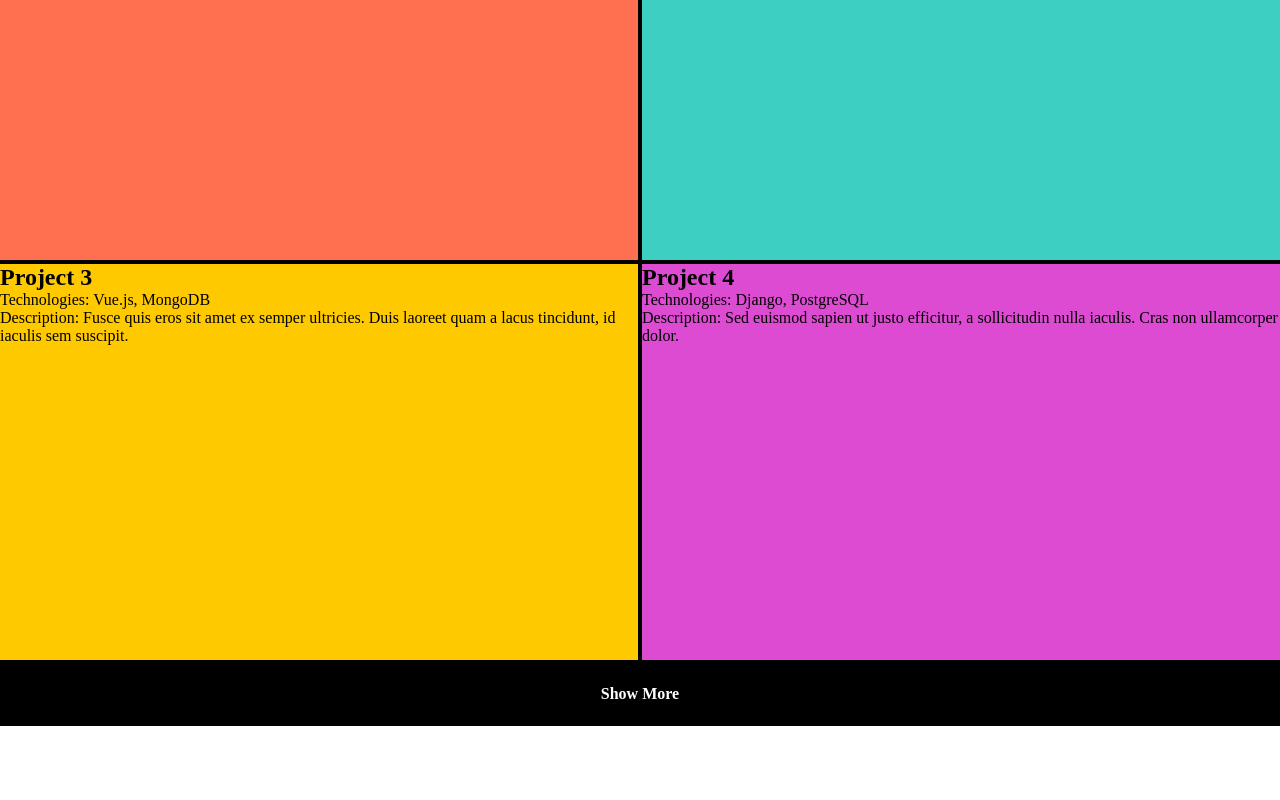
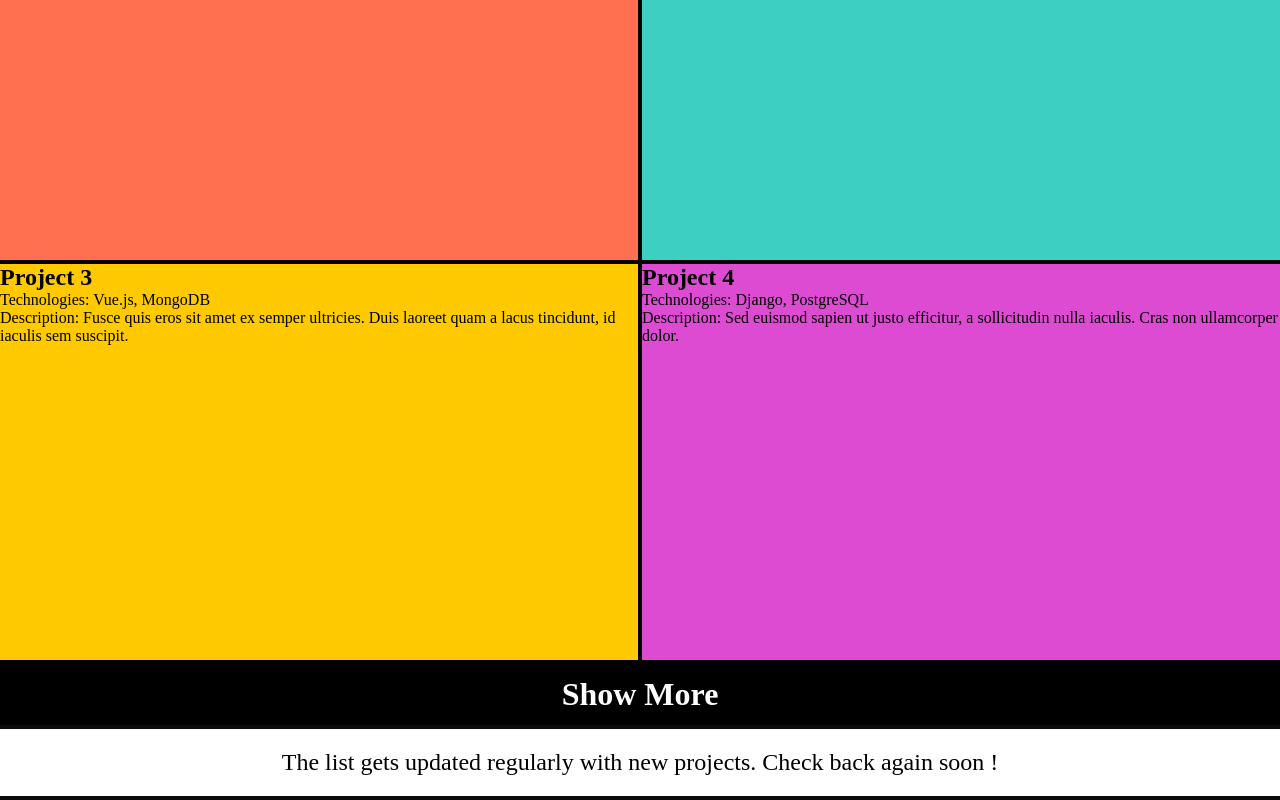
Before and after one commit to jayanth920/jayanth920.github.io, a React (Create React App) app: page / in a window 1280 px wide. Shown: the part 1104-1904 px from the top of the page. Before the commit the page ends 1830 px from the top, so only its background shows below. Built offline with nearby package versions, Linux system fonts and the light colour scheme; the HTML template or start-up script is replaced by a standard one.

Commit message:
fixed mouse pointer on button, made small screen compat

```diff
--- a/src/App.css
+++ b/src/App.css
@@ -1,3 +1,6 @@
+html{
+    cursor: url(./assets/cursors/windows95-cursor.png),auto;
+}
 body::-webkit-scrollbar {
     width: 12px; /* Set the width of the scrollbar */
 }
@@ -15,5 +18,5 @@ body::-webkit-scrollbar-track {
 body{
     --scroll: 0;
     overflow-x: hidden;
-
+    cursor: url(./assets/cursors/windows95-cursor.png),auto;
 }
--- a/src/Components/AboutMe/AboutMe.js
+++ b/src/Components/AboutMe/AboutMe.js
@@ -1,7 +1,5 @@
 import './AboutMe.css'
-import Draggable from 'react-draggable';
 import LabelInfo from '../LabelInfo/LabelInfo';
-import arrow from "../../assets/banners/arrow.png"
 
 function AboutMe() {
   return (
--- a/src/Components/Blob/Blob.js
+++ b/src/Components/Blob/Blob.js
@@ -6,12 +6,10 @@ import Img2 from "../../assets/myPics/Img2.png"
 function Blob() {
   return (
     <Draggable>
-
             <div class="blop_wrap">
                 <div class="circle">
                      <img src={Img2} alt=''/>
                 </div>
-
             </div>
     </Draggable>
   )
--- a/src/Components/Blob/Blob.scss
+++ b/src/Components/Blob/Blob.scss
@@ -1,12 +1,5 @@
 
-.blob_wrap {
-    position: absolute;
-    height: 20vh;
-    top:1rem;
-    left: 20vh;
-  }
-
-  .circle {
+ .circle {
     position: absolute;
     top:40vh;
     left: 40vh;
@@ -36,3 +29,11 @@
       border-radius: 100% 60% 60% 100% / 100% 100% 60% 60%;
     }
   }
+
+  @media (max-width: 900px) {
+    .circle {
+      top: 40vh;
+      left: 62vw; /* Stack the sections vertically on smaller screens */
+    }
+
+  }
--- a/src/Components/LabelInfo/LabelInfo.js
+++ b/src/Components/LabelInfo/LabelInfo.js
@@ -1,5 +1,4 @@
 import "./LabelInfo.css"
-import Draggable from 'react-draggable';
 
 const LabelInfo = () => {
   return (
--- a/src/Components/ProjectBanner/ProjectBanner.css
+++ b/src/Components/ProjectBanner/ProjectBanner.css
@@ -1,5 +1,6 @@
 .prjBanner {
     width: 100vw;
+    cursor: url(../../assets/cursors/windows95-cursor.png),auto;
   }
 
   .prjBanner_text{
--- a/src/Components/ProjectBox/ProjectBox.css
+++ b/src/Components/ProjectBox/ProjectBox.css
@@ -1,4 +1,5 @@
 .project_wrap {
+    font-family: "Beatrice";
     margin:0;
     padding:0;
     display: flex;
@@ -75,26 +76,27 @@
 
   .show_btn {
     margin: 0;
+    font-family: "Beatrice" ;
+    cursor: url(../../assets/cursors/windows95-cursor.png),auto;
     width: 100vw;
     height: 4rem;
     text-align: center;
-    font-family: "Beatrice";
     background: black;
     color: white;
-    font-size: 1rem;
-    font-weight: bolder;
+    font-size: 2rem;
+    font-weight: bold;
     border: none;  /* Remove borders */
     outline: none; /* Remove focus outline */
     box-shadow: none; /* Remove any box shadows */
   }
 
   #more {
+    font-family: "Beatrice" ;
     width:100vw;
     padding: 20px;
     text-align: center;
     border-bottom: 0.2em solid #0a0a0a;
     border-top: 0.2em solid #0a0a0a;
     margin-top: -1.5px;
-    font-family: "Beatrice";
     font-size: 1.5em;
 }
--- a/src/Components/ProjectBox/ProjectBox.js
+++ b/src/Components/ProjectBox/ProjectBox.js
@@ -25,7 +25,7 @@ function ProjectBox() {
       <button className='show_btn' onClick={handleToggleShow}>
         {showAllProjects ? 'Show Less' : 'Show More'}
       </button>
-      {showAllProjects ? <div id='more'>The list gets updated regularly with new projects. Check back again soon !</div> : null }
+    <div id='more'>The list gets updated regularly with new projects. Check back again soon !</div>
     </div>
   );
 }
--- a/src/Sections/Intro/Intro.css
+++ b/src/Sections/Intro/Intro.css
@@ -26,3 +26,10 @@
     margin-top: 20px;
     background-color: black;
 }
+
+@media (max-width: 900px) {
+    .intro_wrap {
+      height: 100vh; /* Stack the sections vertically on smaller screens */
+    }
+
+  }
--- a/src/Sections/Intro/Intro.js
+++ b/src/Sections/Intro/Intro.js
@@ -4,7 +4,6 @@ import { DraggableNew } from '../../Components/Draggable/DraggableNew';
 import { DraggableBox } from '../../Components/Draggable/DraggableBox';
 import AboutMe from '../../Components/AboutMe/AboutMe';
 import Blob from '../../Components/Blob/Blob';
-import CursorAnim from '../../Components/CursorAnim/CursorAnim';
 
 function Intro() {
   return (
```
